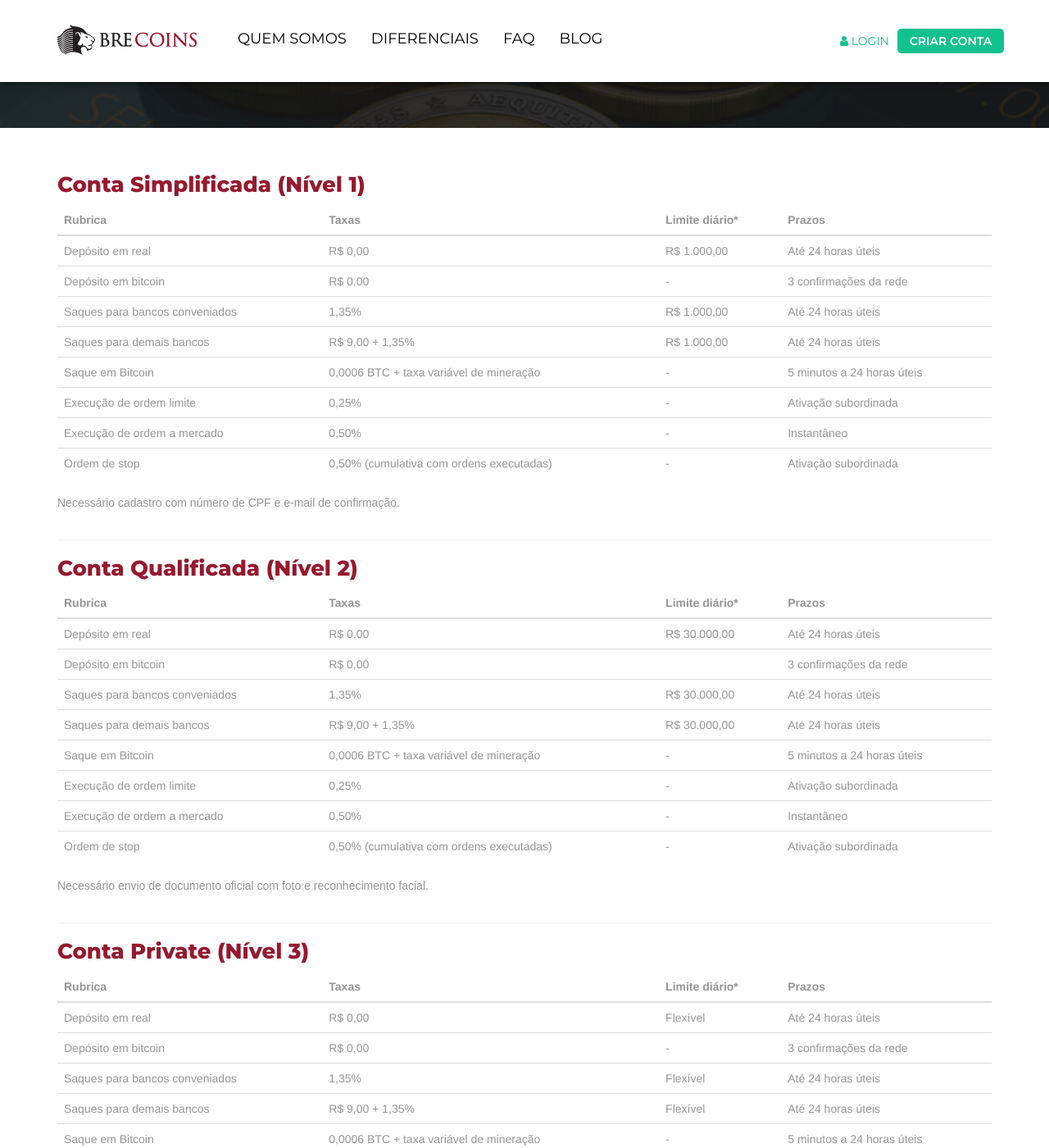
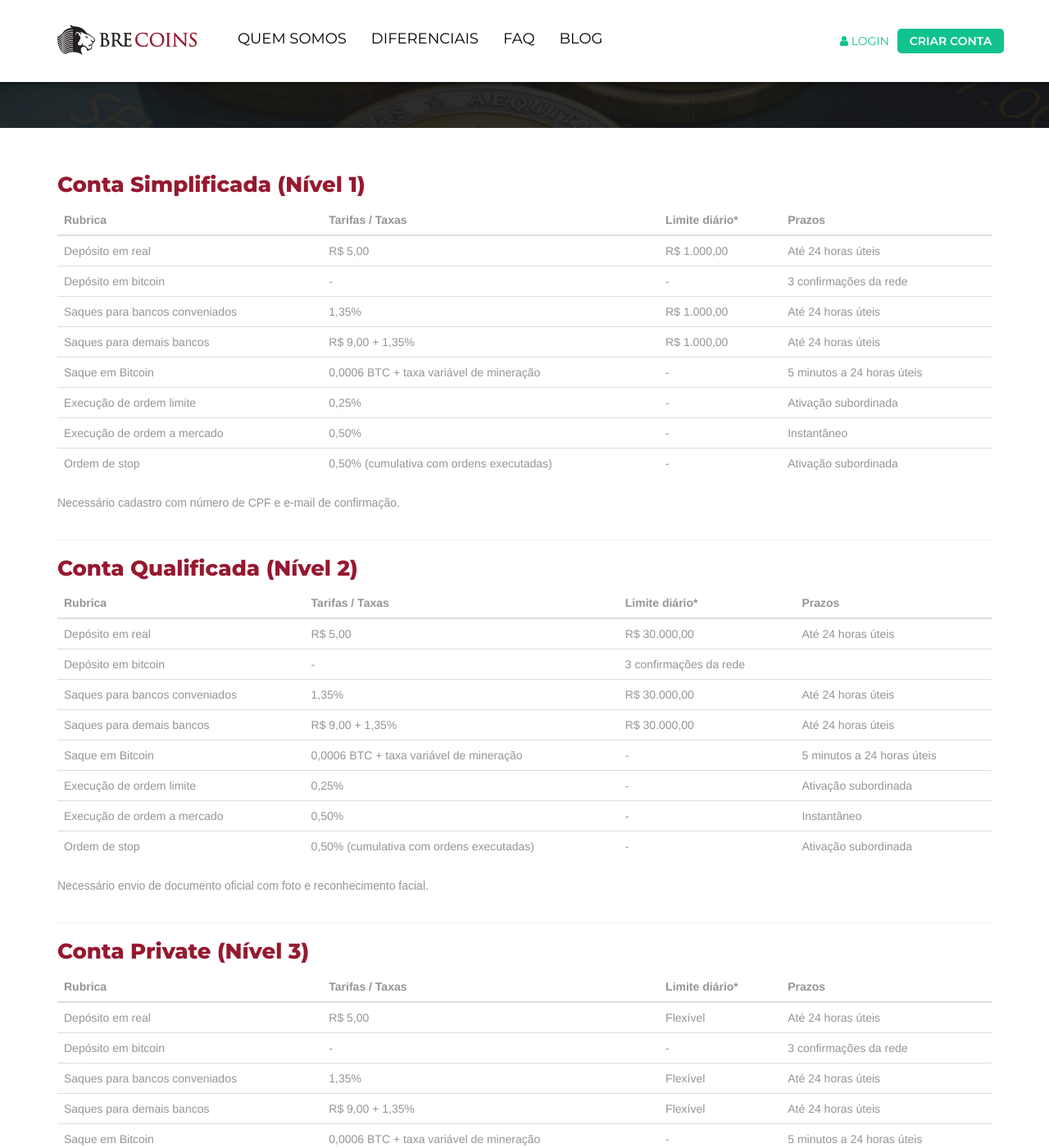
Before and after one commit to digitalbre/brecoins.github.io, a Jekyll site: the page built from taxas.md, in a window 1280 px wide and 1400 px high, scrolled down 394 px. Shown: the whole window at 82% size. Built offline with Jekyll 4.4.1, drawn with Linux system fonts in a browser that asks for light colours; nearby versions of some CDN libraries; some web fonts are replaced; a script that is not in the unit is left out.

Commit message:
Update taxas.md

```diff
--- a/taxas.md
+++ b/taxas.md
@@ -9,10 +9,10 @@ layout: page
 
 {:.table.cinza}
 
-|Rubrica|Taxas|Limite diário*|Prazos|
+|Rubrica|Tarifas / Taxas|Limite diário*|Prazos|
 |--- |--- |--- |--- |
-|Depósito em real|R$ 0,00|R$ 1.000,00|Até 24 horas úteis|
-|Depósito em bitcoin|R$ 0,00|-|3 confirmações da rede|
+|Depósito em real|R$ 5,00|R$ 1.000,00|Até 24 horas úteis|
+|Depósito em bitcoin|-|-|3 confirmações da rede|
 |Saques para bancos conveniados|1,35%|R$ 1.000,00|Até 24 horas úteis|
 |Saques para demais bancos|R$ 9,00 + 1,35%|R$ 1.000,00|Até 24 horas úteis|
 |Saque em Bitcoin|0,0006 BTC + taxa variável de mineração|-|5 minutos a 24 horas úteis|
@@ -28,10 +28,10 @@ Necessário cadastro com número de CPF e e-mail de confirmação.
 
 {:.table.cinza}
 
-|Rubrica|Taxas|Limite diário*|Prazos|
+|Rubrica|Tarifas / Taxas|Limite diário*|Prazos|
 |--- |--- |--- |--- |
-|Depósito em real|R$ 0,00|R$ 30.000,00|Até 24 horas úteis|
-|Depósito em bitcoin|R$ 0,00||3 confirmações da rede|
+|Depósito em real|R$ 5,00|R$ 30.000,00|Até 24 horas úteis|
+|Depósito em bitcoin|-|3 confirmações da rede|
 |Saques para bancos conveniados|1,35%|R$ 30.000,00|Até 24 horas úteis|
 |Saques para demais bancos|R$ 9,00 + 1,35%|R$ 30.000,00|Até 24 horas úteis|
 |Saque em Bitcoin|0,0006 BTC + taxa variável de mineração|-|5 minutos a 24 horas úteis|
@@ -47,10 +47,10 @@ Necessário envio de documento oficial com foto e reconhecimento facial.
 
 {:.table.cinza}
 
-|Rubrica|Taxas|Limite diário*|Prazos|
+|Rubrica|Tarifas / Taxas|Limite diário*|Prazos|
 |--- |--- |--- |--- |
-|Depósito em real|R$ 0,00|Flexível|Até 24 horas úteis|
-|Depósito em bitcoin|R$ 0,00|-|3 confirmações da rede|
+|Depósito em real|R$ 5,00|Flexível|Até 24 horas úteis|
+|Depósito em bitcoin|-|-|3 confirmações da rede|
 |Saques para bancos conveniados|1,35%|Flexível|Até 24 horas úteis|
 |Saques para demais bancos|R$ 9,00 + 1,35%|Flexível|Até 24 horas úteis|
 |Saque em Bitcoin|0,0006 BTC + taxa variável de mineração|-|5 minutos a 24 horas úteis|
```
